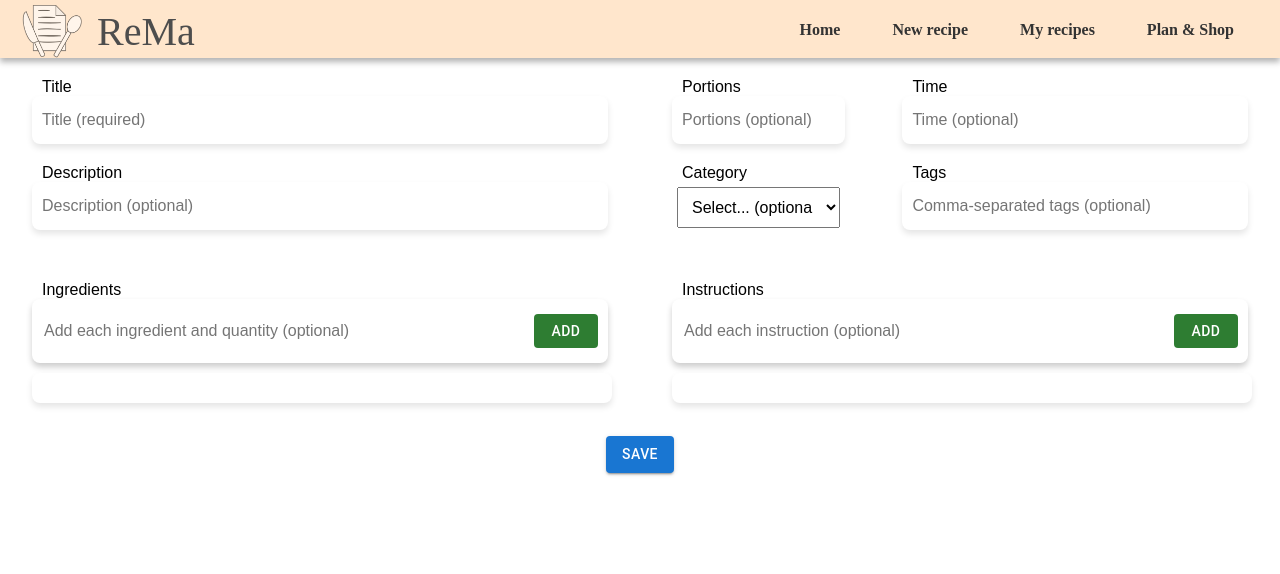
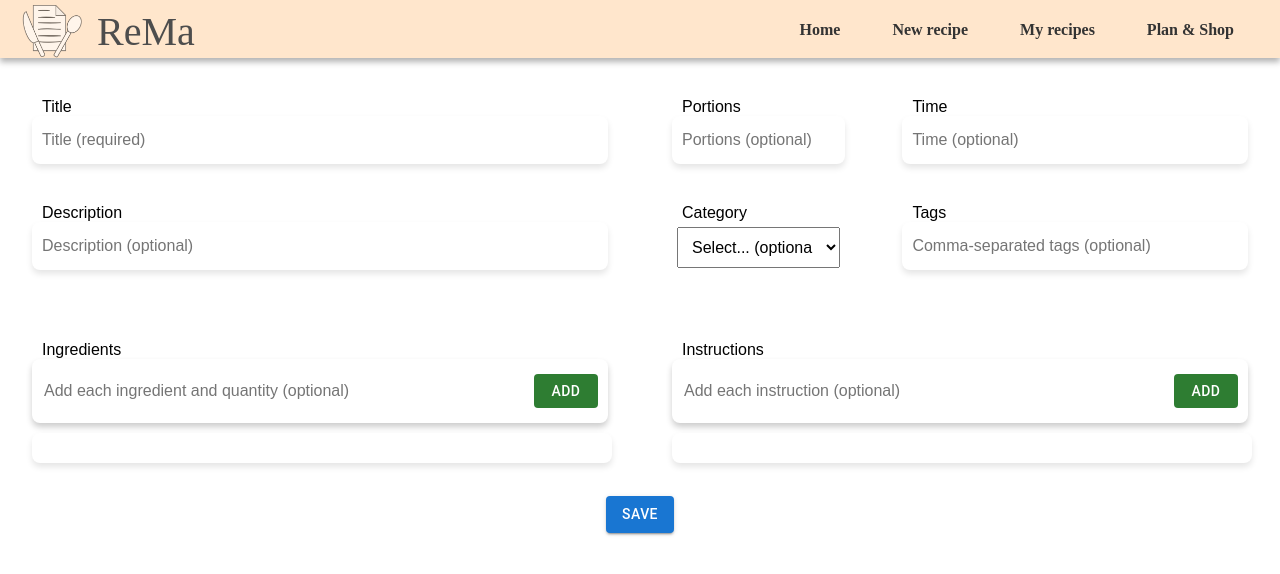
Before and after one commit to ktzanak/rema, a React (Vite) app in the folder rema-frontend/: page /add in a window 1280 px wide. Shown: the top 574 px of the page. Built offline with nearby package versions, Linux system fonts and the light colour scheme.

Commit message:
adjusted margins for addrecipe component

```diff
--- a/rema-frontend/src/css/recipeinfo.module.css
+++ b/rema-frontend/src/css/recipeinfo.module.css
@@ -18,7 +18,6 @@
   justify-content: space-around;
 }
 .recipeinfocolleft {
-  /* I have to create two types one 30% and one 60% for left and right */
   width: 30%;
 }
 .recipeinfocolright {
@@ -34,12 +33,12 @@
 .recipeinforowright {
   width: 100%;
   display: flex;
-  margin: 20px auto;
+  margin: 40px auto;
   justify-content: space-between;
 }
 .recipeinforowleft {
   width: 100%;
-  margin: 20px auto;
+  margin: 40px auto;
 }
 
 .chipInputWrapper {
```
